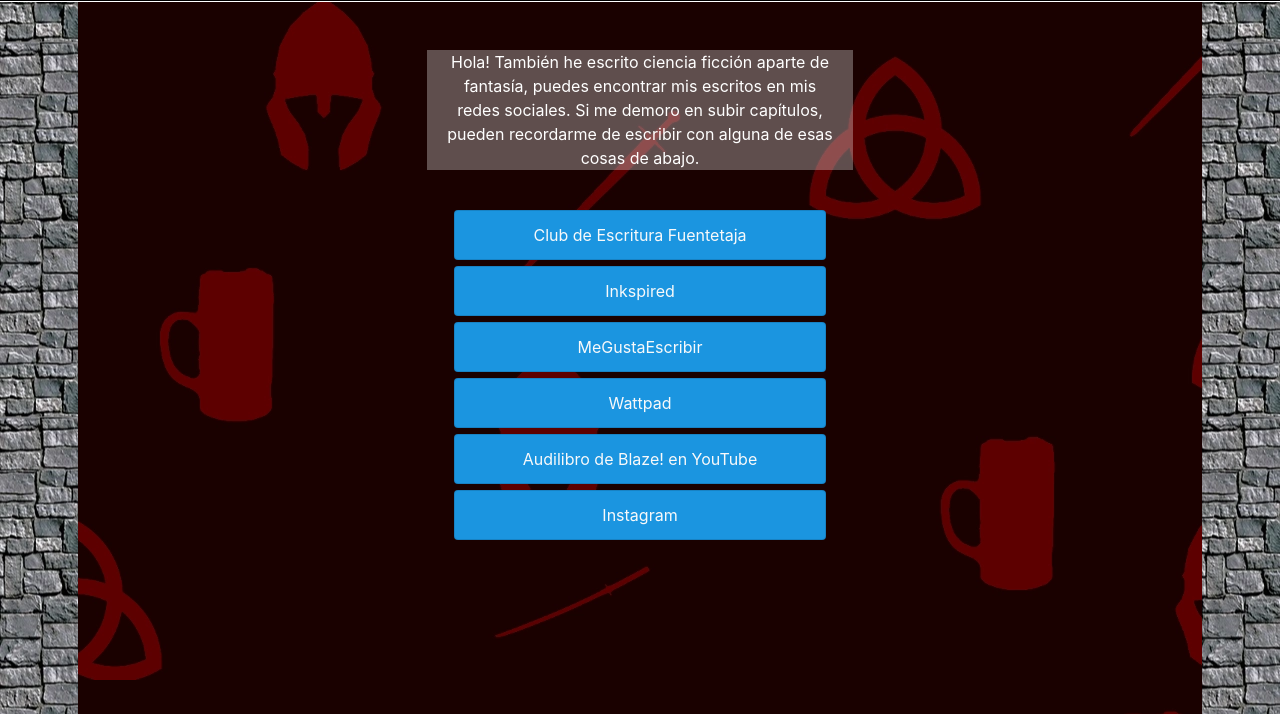
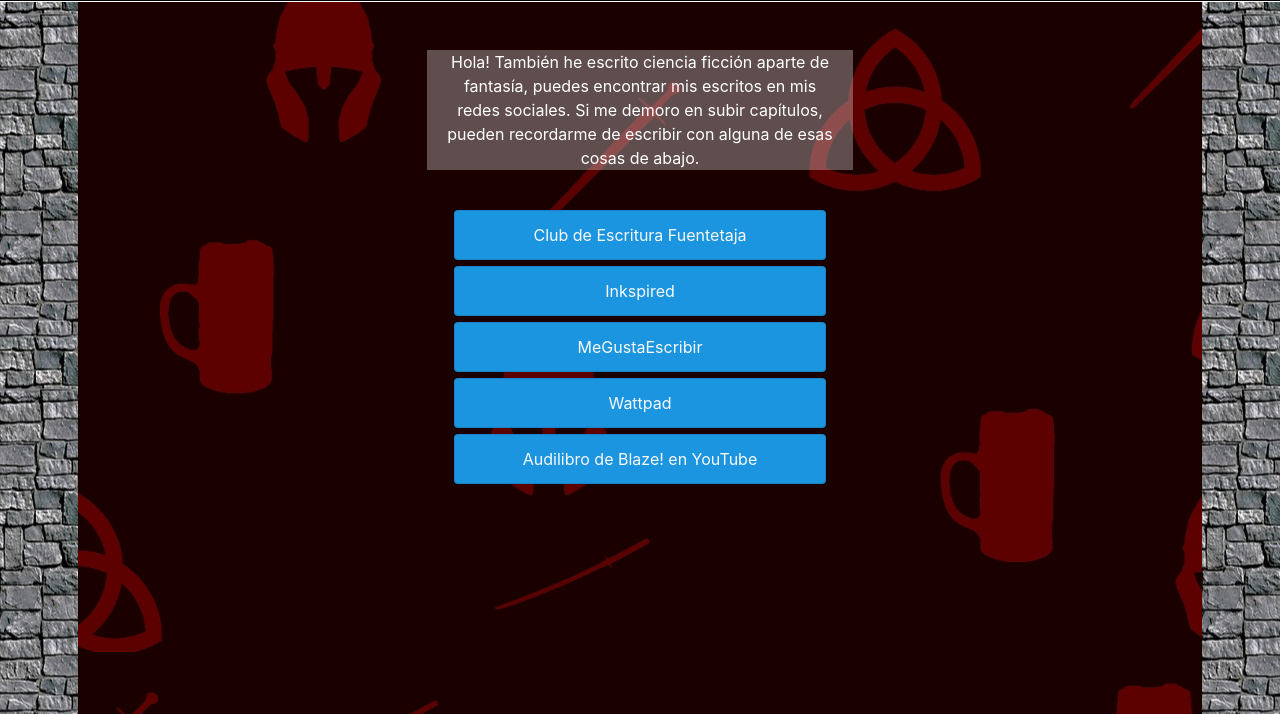
Before and after one commit to wyneg/blaze, a plain HTML site: page autor.html in a window 1280 px wide. Shown: the part 86-800 px from the top of the page. Drawn offline with nearby package versions, Linux system fonts and the light colour scheme.

Commit message:
No more instagram

```diff
--- a/autor.html
+++ b/autor.html
@@ -47,10 +47,6 @@
         <a class="btn btn-danger list-group-item text-light pags"
           href="https://www.youtube.com/playlist?list=PLCRA-idgEjikZdfJ0_Tad6UXvh0bYGNDW">Audilibro de Blaze! en YouTube</a>
       </div>
-      <div class="container text-center links col-4">
-        <a class="btn btn-light list-group-item text-light pags"
-          href="https://www.instagram.com/newhungrystar/">Instagram</a>
-      </div>
     </div>
   </div>
   <script src="https://code.jquery.com/jquery-3.3.1.slim.min.js"
--- a/js/caps.js
+++ b/js/caps.js
@@ -216,7 +216,6 @@
 
     document.getElementById('textoCaeza').innerHTML = '<p>El último capítulo disponible es:</p>';
     document.getElementById('textoCapis').innerHTML = '<p> Capítulo '+x+'</p><p>Atentamente, Blaze.</p>';
-    document.getElementById('textoPata').innerHTML = '<a id="instagram" class="link" href="https://www.instagram.com/newhungrystar/">Sígueme en Instagram</a>';
 
     $("#mod1").modal("show");
 
```
